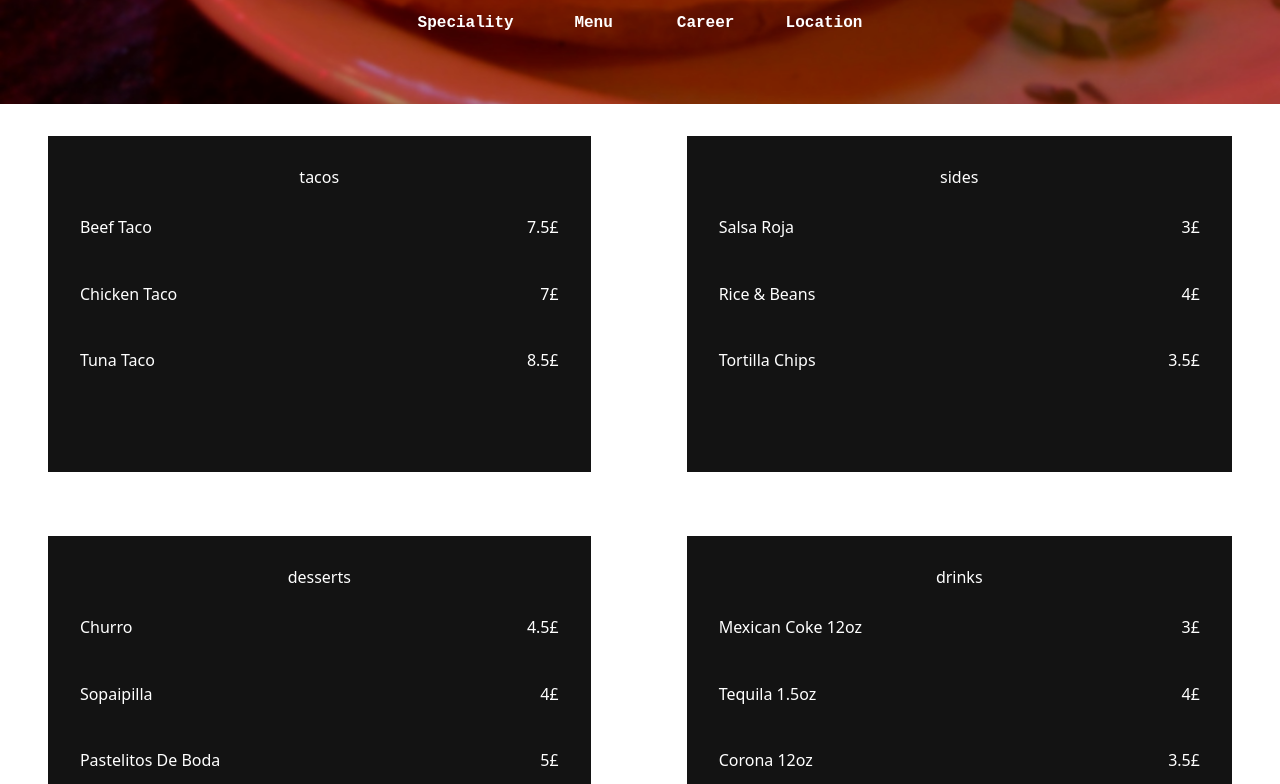
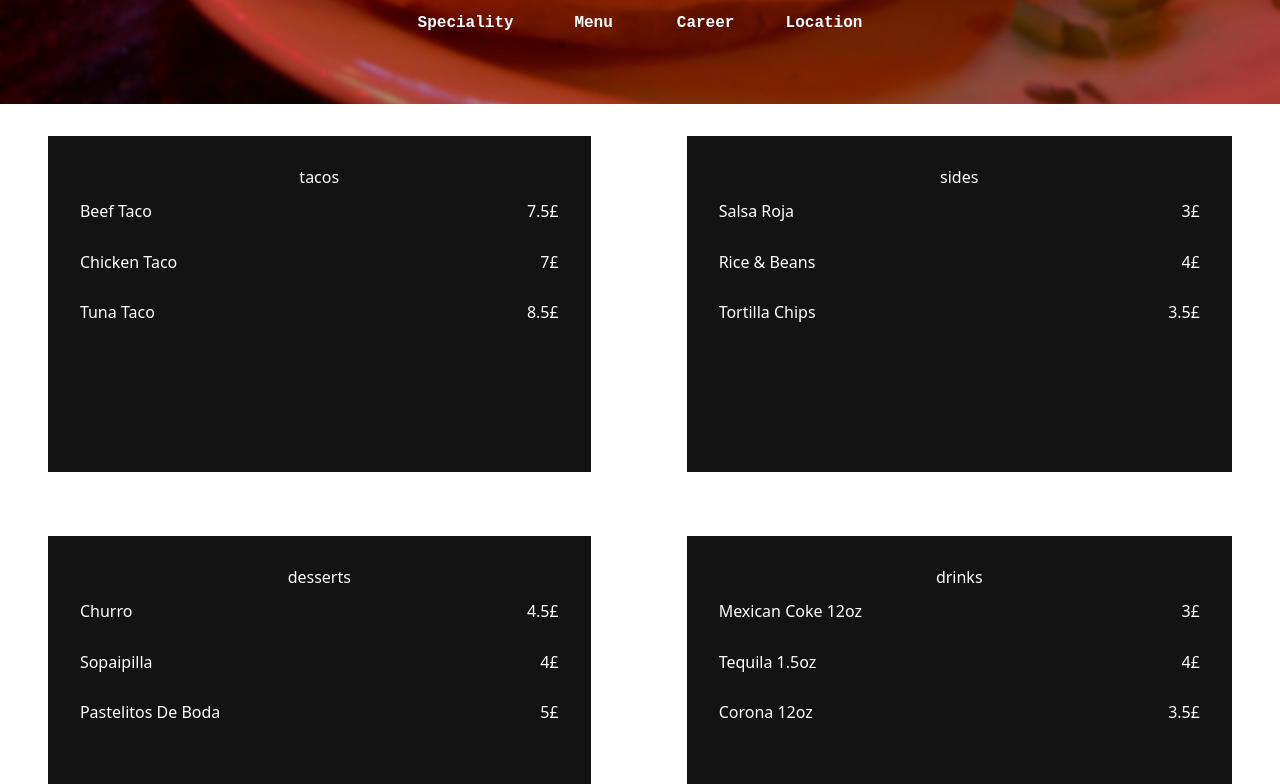
Before and after one commit to b4l4g3/taco-bar, a React (Create React App) app: page / in a window 1280 px wide. Shown: the part 696-1480 px from the top of the page. Built offline with nearby package versions, Linux system fonts and the light colour scheme.

Commit message:
Add refs to the sections

```diff
--- a/package.json
+++ b/package.json
@@ -10,6 +10,7 @@
     "react-router-dom": "^4.3.1",
     "react-router-hash-link": "^1.2.1",
     "react-scripts": "2.1.3",
+    "react-scroll": "^1.7.11",
     "styled-components": "^4.1.3"
   },
   "scripts": {
--- a/src/App.js
+++ b/src/App.js
@@ -15,12 +15,17 @@ const Wrapper = styled.div`
 `
 
 class App extends Component {
+  menuComp = React.createRef();
+
+  componentDidMount() {
+  }
+
   render() {
     return (
       <Wrapper>
        <GlobalStyle />
-       <Home id="Home" />
-       <Menu id="Menu" />
+       <Home getRef={this.menuComp} />
+       <Menu ref={this.menuComp} />
        <Speciality />
       </Wrapper>
     );
--- a/src/Components/Home.js
+++ b/src/Components/Home.js
@@ -70,6 +70,8 @@ const Button = styled.a`
 
 class Home extends Component {
   render() {
+    const getRef = this.props.getRef;
+    console.dir(getRef)
     return (
       <Wrapper>
         <Logo src={'./Images/dante.svg'} />
@@ -77,7 +79,7 @@ class Home extends Component {
         <MiddleTitle>the best tacos in Bradford</MiddleTitle>
         <LowerTitle>Enjoy the most delicious flavors of Mexico!</LowerTitle>
         <Button target={'_blank'} href={'https://www.ubereats.com/en-GB/london/food-delivery/dante-taco-bar/'}>Order</Button>
-        <Nav />
+        <Nav getRef={getRef} />
       </Wrapper>
     )
   }
--- a/src/Components/Menu.js
+++ b/src/Components/Menu.js
@@ -22,7 +22,7 @@ const Title = styled.p`
   margin: 0;
 `
 
-const Item = styled.p`
+const Item = styled.div`
   display: flex;
   flex-direction: row;
   width: auto;
@@ -44,26 +44,25 @@ class Menu extends Component {
     menuData.forEach((key, value) => {
 
       const items = []
-      key.forEach(item => {
-        const comp = <Item>
+      key.forEach((item) => {
+        const comp = <Item key={item.name}>
           <ItemName>{item.name}</ItemName>
           <Price>{item.price}</Price>
         </Item>
         items.push(comp);
       })
-
-      const comp = <Block>
+      const comp = <Block key={value}>
         <Title>{value}</Title>
         {items}
       </Block>
       menu.push(comp);
     })
     return (
-      <Wrapper>
+      <Wrapper ref={this.props.innerRef}>
         {menu}
       </Wrapper>
     )
   }
 }
 
-export default Menu
+export default React.forwardRef((props, ref) => <Menu innerRef={ref} {...props}/>);
--- a/src/Components/Nav.js
+++ b/src/Components/Nav.js
@@ -32,16 +32,21 @@ const NavText = styled.p`
 
 class Nav extends Component {
     render() {
+        const getRef = this.props.getRef;
         return (
             <Wrapper>
-                <NavItem href={'https://www.google.com'}><Logo src={'./Images/specialities.svg'} alt={'specialities'} />
-                <NavText>Speciality</NavText></NavItem>
-                <NavItem href={'#Menu'}><Logo src={'./Images/menu.svg'} alt={'menu'} />
-                <NavText>Menu</NavText></NavItem>
-                <NavItem href={'https://www.google.com'}><Logo src={'./Images/career.svg'} alt={'career'} />
-                <NavText>Career</NavText></NavItem>
-                <NavItem href={'https://www.google.com'}><Logo src={'./Images/location.svg'} alt={'location'} />
-                <NavText>Location</NavText></NavItem>
+                <NavItem onClick={() => window.scrollTo({
+                    top: getRef.current.offsetTop,
+                    left: 0,
+                    behavior: 'smooth'
+                })}><Logo src={'./Images/specialities.svg'} alt={'specialities'} />
+                    <NavText>Speciality</NavText></NavItem>
+                <NavItem ><Logo src={'./Images/menu.svg'} alt={'menu'} />
+                    <NavText>Menu</NavText></NavItem>
+                <NavItem ><Logo src={'./Images/career.svg'} alt={'career'} />
+                    <NavText>Career</NavText></NavItem>
+                <NavItem ><Logo src={'./Images/location.svg'} alt={'location'} />
+                    <NavText>Location</NavText></NavItem>
             </Wrapper>
         )
     }
```
Also changed, not shown: 1 other file (tests, documents, lock files or other folders).
